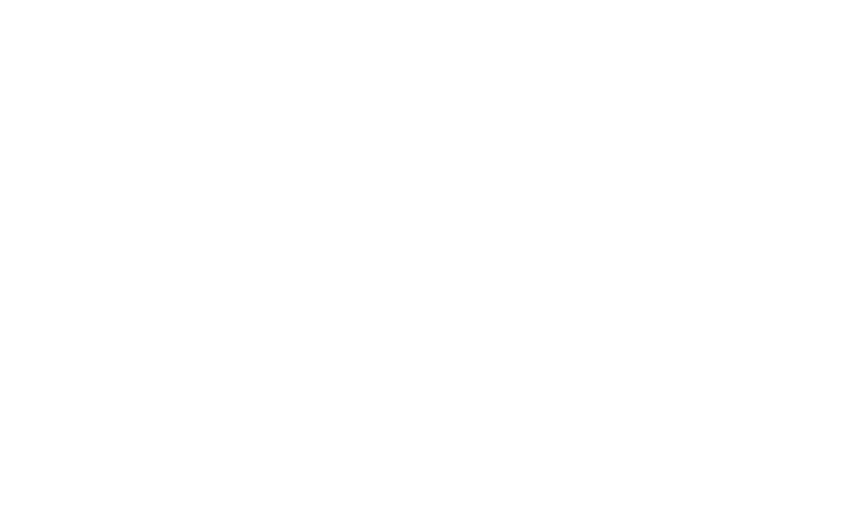
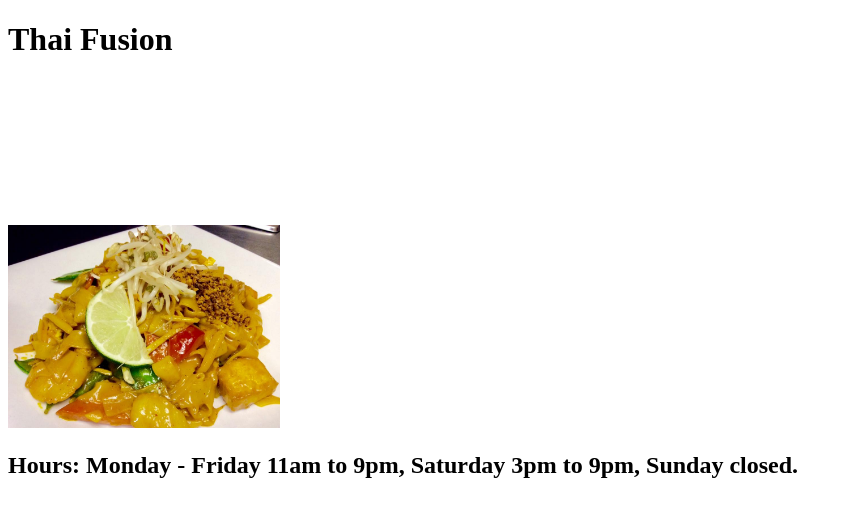
Before and after one commit to TechnicolorPanda/restaurant-project, a plain HTML site: page index.html in a window 1280 px wide. Shown: the whole page, without its empty margins (0-852 px from the left). Drawn offline with Linux system fonts and the light colour scheme.

Commit message:
added basic layout

```diff
--- a/index.html
+++ b/index.html
@@ -1,7 +1,25 @@
 <!doctype html>
 <html>
     <div id="content">
+
  <body>
+
+    <div class = "header">
+        <h1>
+            Thai Fusion
+        </h1>
+
+    </div>
+
+    <div class = "main">
+        <img src="Thaifusion.jpg" width="272" length="92" alt="Thai dish picture" class="center"
+        style=padding-top:109pt width=272>
+
+        <h2>
+            Hours: Monday - Friday 11am to 9pm, Saturday 3pm to 9pm, Sunday closed.
+        </h2>
+    </div>
+
   <script src="main.js"></script>
  </body>
 </html>
--- a/main.js
+++ b/main.js
@@ -1 +1 @@
-!function(e){var t={};function r(n){if(t[n])return t[n].exports;var o=t[n]={i:n,l:!1,exports:{}};return e[n].call(o.exports,o,o.exports,r),o.l=!0,o.exports}r.m=e,r.c=t,r.d=function(e,t,n){r.o(e,t)||Object.defineProperty(e,t,{enumerable:!0,get:n})},r.r=function(e){"undefined"!=typeof Symbol&&Symbol.toStringTag&&Object.defineProperty(e,Symbol.toStringTag,{value:"Module"}),Object.defineProperty(e,"__esModule",{value:!0})},r.t=function(e,t){if(1&t&&(e=r(e)),8&t)return e;if(4&t&&"object"==typeof e&&e&&e.__esModule)return e;var n=Object.create(null);if(r.r(n),Object.defineProperty(n,"default",{enumerable:!0,value:e}),2&t&&"string"!=typeof e)for(var o in e)r.d(n,o,function(t){return e[t]}.bind(null,o));return n},r.n=function(e){var t=e&&e.__esModule?function(){return e.default}:function(){return e};return r.d(t,"a",t),t},r.o=function(e,t){return Object.prototype.hasOwnProperty.call(e,t)},r.p="",r(r.s=0)}([function(e,t){alert("It works!")}]);
+!function(e){var t={};function r(n){if(t[n])return t[n].exports;var o=t[n]={i:n,l:!1,exports:{}};return e[n].call(o.exports,o,o.exports,r),o.l=!0,o.exports}r.m=e,r.c=t,r.d=function(e,t,n){r.o(e,t)||Object.defineProperty(e,t,{enumerable:!0,get:n})},r.r=function(e){"undefined"!=typeof Symbol&&Symbol.toStringTag&&Object.defineProperty(e,Symbol.toStringTag,{value:"Module"}),Object.defineProperty(e,"__esModule",{value:!0})},r.t=function(e,t){if(1&t&&(e=r(e)),8&t)return e;if(4&t&&"object"==typeof e&&e&&e.__esModule)return e;var n=Object.create(null);if(r.r(n),Object.defineProperty(n,"default",{enumerable:!0,value:e}),2&t&&"string"!=typeof e)for(var o in e)r.d(n,o,function(t){return e[t]}.bind(null,o));return n},r.n=function(e){var t=e&&e.__esModule?function(){return e.default}:function(){return e};return r.d(t,"a",t),t},r.o=function(e,t){return Object.prototype.hasOwnProperty.call(e,t)},r.p="",r(r.s=0)}([function(e,t,r){"use strict";r.r(t);var n=r(1);r.n(n)()()},function(e,t){}]);
```
Also changed, not shown: Thaifusion.jpg (added), thairestaurant.jpg (added), thaispices.jpg (added).
